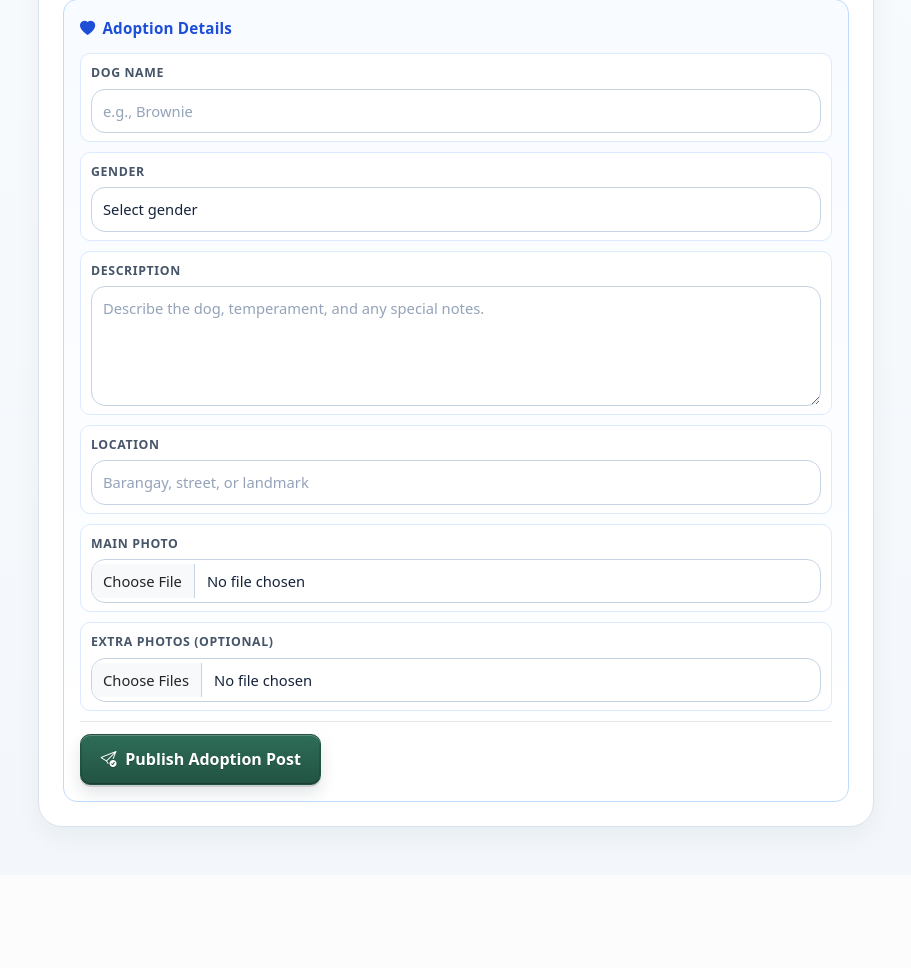
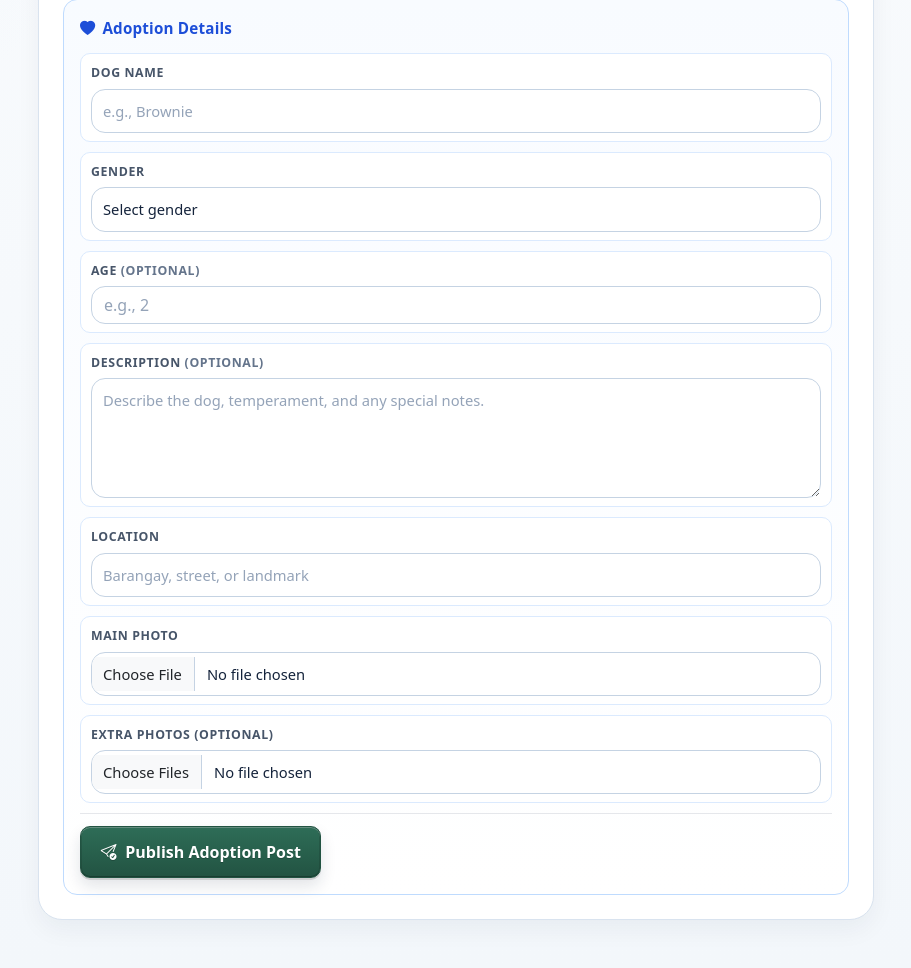
Before and after one commit to Guevarra-Alpie01/Capstone_DogAdoption, a Django app: template user/templates/home/post_create.html in a window 1280 px wide. Shown: the part 356-1324 px from the top of the page, without its empty margins (299-1210 px from the left). Before the commit the page ends 1199 px from the top, so only its background shows below. Run offline with Django 5.2, Linux system fonts and the light colour scheme; the template is opened without the code that fills it: values that come from a table or form of the project are taken from there, others are empty.

Commit message:
add age on adoption post

```diff
--- a/user/forms.py
+++ b/user/forms.py
@@ -14,7 +14,7 @@ class UserAdoptionPostForm(forms.ModelForm):
 
     class Meta:
         model = UserAdoptionPost
-        fields = ['dog_name', 'gender', 'description', 'location']
+        fields = ['dog_name', 'gender', 'age', 'description', 'location']
         widgets = {
             "dog_name": forms.TextInput(attrs={
                 "class": "form-control",
@@ -22,6 +22,11 @@ class UserAdoptionPostForm(forms.ModelForm):
             }),
             "gender": forms.Select(attrs={
                 "class": "form-select",
+            }),
+            "age": forms.NumberInput(attrs={
+                "class": "form-control",
+                "placeholder": "e.g., 2",
+                "min": 0,
             }),
             "description": forms.Textarea(attrs={
                 "class": "form-control",
@@ -37,6 +42,8 @@ class UserAdoptionPostForm(forms.ModelForm):
     def __init__(self, *args, **kwargs):
         super().__init__(*args, **kwargs)
         self.fields["gender"].required = True
+        self.fields["age"].required = False
+        self.fields["description"].required = False
         self.fields["gender"].choices = [
             ("", "Select gender"),
             *UserAdoptionPost.GENDER_CHOICES,
@@ -47,6 +54,7 @@ class MissingDogPostForm(forms.ModelForm):
         model = MissingDogPost
         fields = [
             'dog_name',
+            'age',
             'description',
             'image',
             'date_lost',
@@ -59,6 +67,11 @@ class MissingDogPostForm(forms.ModelForm):
             "dog_name": forms.TextInput(attrs={
                 "class": "form-control",
                 "placeholder": "e.g., Max",
+            }),
+            "age": forms.NumberInput(attrs={
+                "class": "form-control",
+                "placeholder": "e.g., 4",
+                "min": 0,
             }),
             "description": forms.Textarea(attrs={
                 "class": "form-control",
@@ -90,3 +103,8 @@ class MissingDogPostForm(forms.ModelForm):
                 "placeholder": "Optional Facebook profile link",
             }),
         }
+
+    def __init__(self, *args, **kwargs):
+        super().__init__(*args, **kwargs)
+        self.fields["age"].required = False
+        self.fields["description"].required = False
--- a/user/models.py
+++ b/user/models.py
@@ -214,7 +214,8 @@ class UserAdoptionPost(models.Model):
 
     dog_name = models.CharField(max_length=100)
     gender = models.CharField(max_length=10, choices=GENDER_CHOICES, blank=True, default="")
-    description = models.TextField()
+    age = models.PositiveIntegerField(null=True, blank=True)
+    description = models.TextField(blank=True)
     location = models.CharField(max_length=255)
     status = models.CharField(
         max_length=20,
@@ -287,7 +288,8 @@ class MissingDogPost(models.Model):
     owner = models.ForeignKey(User, on_delete=models.CASCADE)
 
     dog_name = models.CharField(max_length=100)
-    description = models.TextField()
+    age = models.PositiveIntegerField(null=True, blank=True)
+    description = models.TextField(blank=True)
 
     image = models.ImageField(upload_to='missing_dogs/')
 
--- a/user/templates/adopt/adopt_user_confirm.html
+++ b/user/templates/adopt/adopt_user_confirm.html
@@ -3,6 +3,9 @@
 <div class="card shadow p-4">
     <h3 class="mb-3">Confirm Adoption Request</h3>
     <p class="mb-1"><strong>Dog:</strong> {{ post.dog_name }}</p>
+    {% if post.age %}
+        <p class="mb-1"><strong>Age:</strong> {{ post.age }}</p>
+    {% endif %}
     <p class="mb-1"><strong>Posted by:</strong> <a href="{% url 'user:view_user_profile' post.owner.id %}?next={% url 'user:adopt_user_post' post.id %}&label=Back+to+Request" class="text-decoration-none">{{ post.owner.get_full_name|default:post.owner.username }}</a></p>
     {% if post.location %}
         <p class="mb-3"><strong>Location:</strong> {{ post.location }}</p>
--- a/user/templates/edit_profile.html
+++ b/user/templates/edit_profile.html
@@ -1628,6 +1628,9 @@
                                 </div>
 
                                 <h3 class="profile-post-title">{{ item.title }}</h3>
+                                {% if item.age %}
+                                <p class="profile-post-location">Age: {{ item.age }}</p>
+                                {% endif %}
                                 <p class="profile-post-location">{{ item.location|default:"No location added" }}</p>
                                 <div class="profile-post-footer">
                                     <span class="profile-post-status status-{{ item.status_key }}">{{ item.status_label }}</span>
--- a/user/templates/home/_feed_cards.html
+++ b/user/templates/home/_feed_cards.html
@@ -144,6 +144,9 @@
                 <h3 class="missing-post-name">{{ post.dog_name|default:"Unknown Dog" }}</h3>
                 <p class="missing-post-description">{{ post.description|default:"No description provided." }}</p>
                 <ul class="missing-post-meta" role="list">
+                    {% if post.age %}
+                    <li><span>Age:</span> {{ post.age }}</li>
+                    {% endif %}
                     <li><span>Date Lost:</span> {{ post.date_lost|date:"M d, Y" }}</li>
                     <li><span>Time Lost:</span> {{ post.time_lost|time:"g:i A" }}</li>
                     <li><span>Last Seen:</span> {{ post.location|default:"-" }}</li>
@@ -166,6 +169,9 @@
                 {% endif %}
                 {% if post.gender %}
                 <strong>Gender:</strong> {{ post.get_gender_display }}<br>
+                {% endif %}
+                {% if post.age %}
+                <strong>Age:</strong> {{ post.age }}<br>
                 {% endif %}
                 {% if post.description %}
                 <strong>Description:</strong> {{ post.description }}<br>
--- a/user/templates/home/post_create.html
+++ b/user/templates/home/post_create.html
@@ -61,7 +61,12 @@
                     {% if adoption_form.gender.errors %}<div class="text-danger small">{{ adoption_form.gender.errors|striptags }}</div>{% endif %}
                 </div>
                 <div class="mb-3">
-                    <label class="form-label">Description</label>
+                    <label class="form-label">Age <span class="text-muted">(Optional)</span></label>
+                    {{ adoption_form.age }}
+                    {% if adoption_form.age.errors %}<div class="text-danger small">{{ adoption_form.age.errors|striptags }}</div>{% endif %}
+                </div>
+                <div class="mb-3">
+                    <label class="form-label">Description <span class="text-muted">(Optional)</span></label>
                     {{ adoption_form.description }}
                     {% if adoption_form.description.errors %}<div class="text-danger small">{{ adoption_form.description.errors|striptags }}</div>{% endif %}
                 </div>
@@ -103,7 +108,12 @@
                     {% if missing_form.dog_name.errors %}<div class="text-danger small">{{ missing_form.dog_name.errors|striptags }}</div>{% endif %}
                 </div>
                 <div class="mb-3">
-                    <label class="form-label">Description</label>
+                    <label class="form-label">Age <span class="text-muted">(Optional)</span></label>
+                    {{ missing_form.age }}
+                    {% if missing_form.age.errors %}<div class="text-danger small">{{ missing_form.age.errors|striptags }}</div>{% endif %}
+                </div>
+                <div class="mb-3">
+                    <label class="form-label">Description <span class="text-muted">(Optional)</span></label>
                     {{ missing_form.description }}
                     {% if missing_form.description.errors %}<div class="text-danger small">{{ missing_form.description.errors|striptags }}</div>{% endif %}
                 </div>
--- a/user/views.py
+++ b/user/views.py
@@ -305,12 +305,12 @@ def _build_profile_post_rows(profile_user, recent_post_limit, default_profile_av
                 ).order_by("-created_at"),
             ),
         )
-        .only("id", "dog_name", "location", "status", "created_at")
+        .only("id", "dog_name", "age", "location", "status", "created_at")
         .order_by("-created_at")[:recent_post_limit]
     )
     missing_posts = list(
         MissingDogPost.objects.filter(owner=profile_user)
-        .only("id", "dog_name", "location", "status", "created_at", "image")
+        .only("id", "dog_name", "age", "location", "status", "created_at", "image")
         .order_by("-created_at")[:recent_post_limit]
     )
 
@@ -357,6 +357,7 @@ def _build_profile_post_rows(profile_user, recent_post_limit, default_profile_av
             "post_type": "adoption",
             "post_type_label": "Adoption",
             "title": post.dog_name,
+            "age": post.age,
             "location": post.location,
             "status_key": post.status,
             "status_label": post.get_status_display(),
@@ -375,6 +376,7 @@ def _build_profile_post_rows(profile_user, recent_post_limit, default_profile_av
             "post_type": "missing",
             "post_type_label": "Missing",
             "title": post.dog_name,
+            "age": post.age,
             "location": post.location,
             "status_key": post.status,
             "status_label": post.get_status_display(),
```
Also changed, not shown: user/templates/adopt/adopt_list.html (+12 -0 lines), user/templates/home/user_home.html (+12 -2 lines), user/tests.py (+40 -10 lines), user/migrations/0013_user_posts_optional_description_and_age.py (added).
